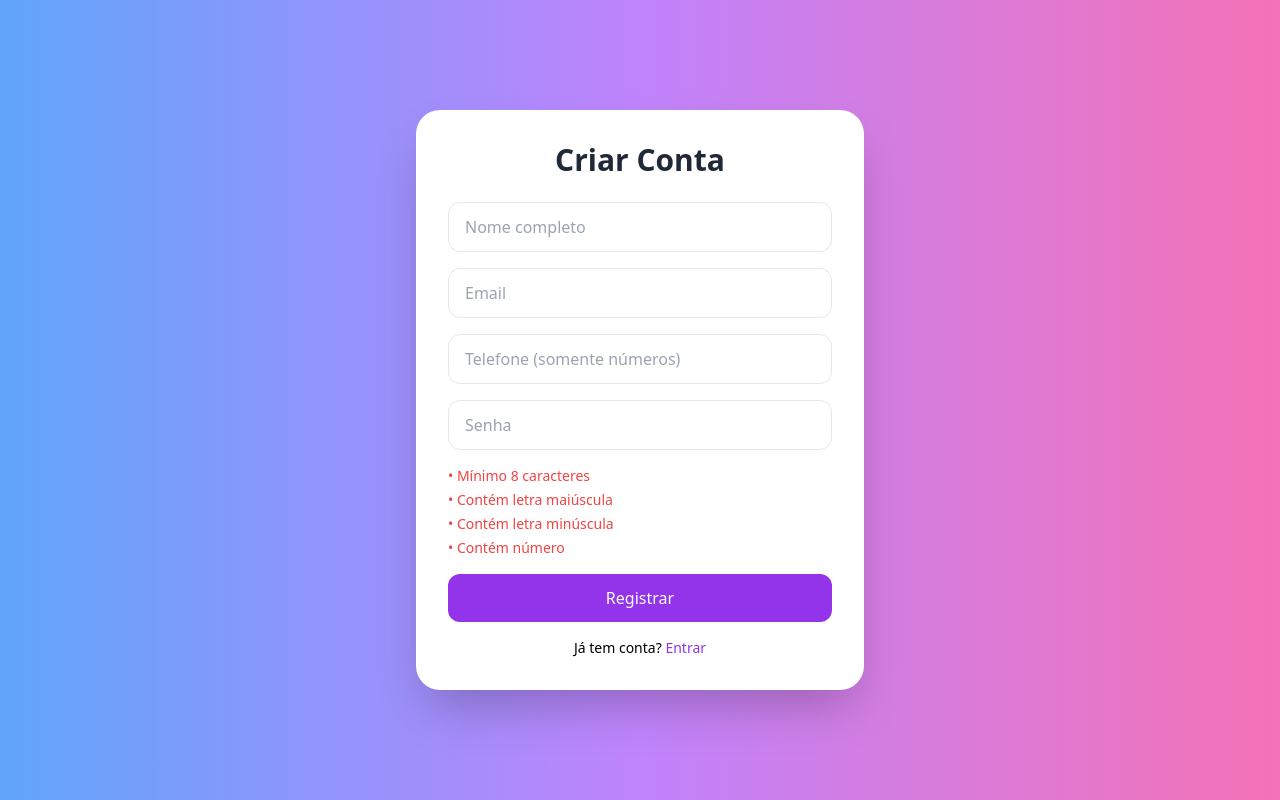
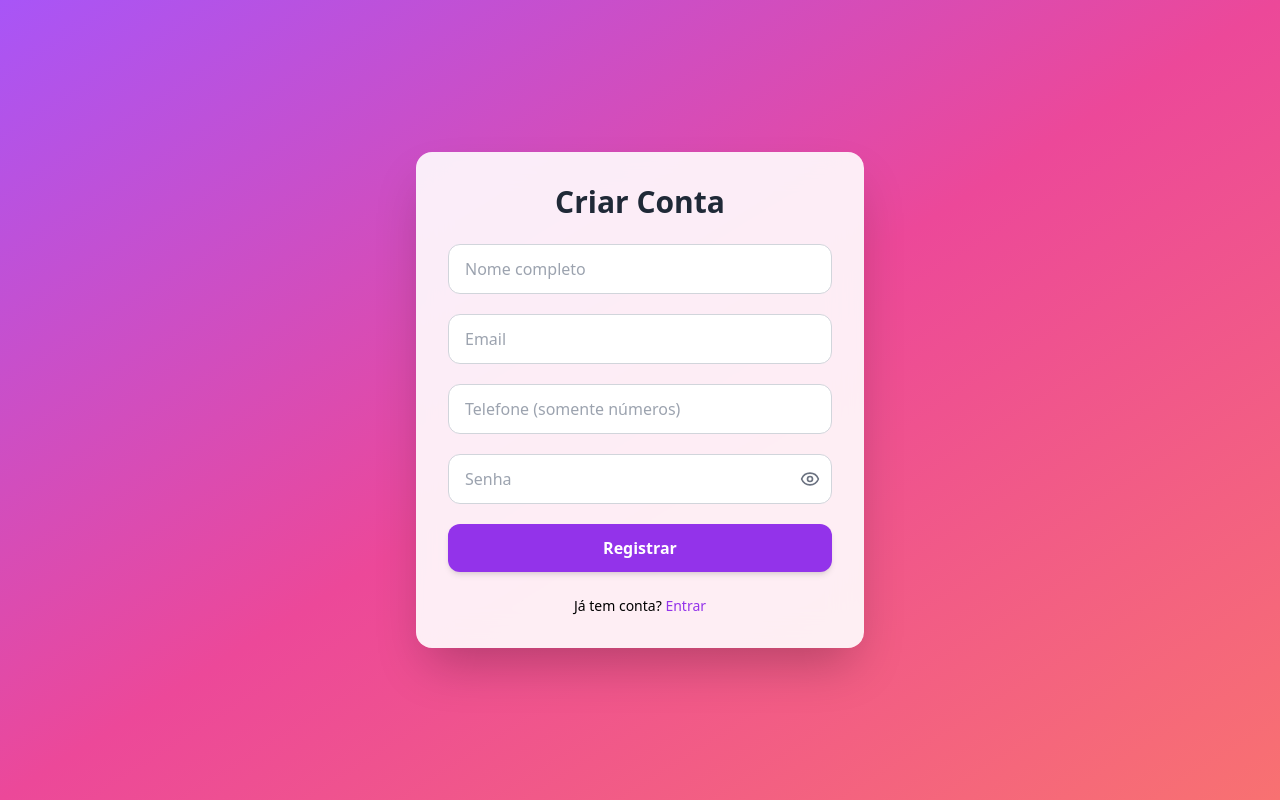
Before and after one commit to BaiConNet/barber-admin, a React (Vite) app: page /register in a window 1280 px wide. Built offline with nearby package versions, Linux system fonts and the light colour scheme.

Commit message:
fix: bugs

```diff
--- a/src/pages/LoginPage/Login.jsx
+++ b/src/pages/LoginPage/Login.jsx
@@ -1,8 +1,8 @@
 import { useState } from "react";
 import axios from "axios";
-import { Link } from "react-router-dom";
+import { Link, useNavigate } from "react-router-dom";
 import { useAuth } from "../../context/AuthContext.jsx";
-import { useNavigate } from "react-router-dom";
+import { Eye, EyeOff, Loader2 } from "lucide-react";
 
 export default function Login() {
   const { login } = useAuth();
@@ -10,6 +10,7 @@ export default function Login() {
 
   const [email, setEmail] = useState("");
   const [senha, setSenha] = useState("");
+  const [mostrarSenha, setMostrarSenha] = useState(false);
   const [erro, setErro] = useState("");
   const [loading, setLoading] = useState(false);
 
@@ -30,13 +31,9 @@ export default function Login() {
       }
 
       login({ token: data.token, user: data.user });
-
-    // Limpa a senha do estado
-    setSenha("");
-
+      setSenha(""); // limpa senha
       navigate("/dashboard");
     } catch (error) {
-    console.log(error);
       if (error.response) {
         setErro(error.response.data.message || "Email ou senha inválidos");
       } else {
@@ -47,17 +44,21 @@ export default function Login() {
     }
   };
 
-
   return (
-    <div className="flex items-center justify-center min-h-screen bg-gradient-to-r from-blue-400 via-purple-400 to-pink-400">
-      <div className="w-full max-w-md p-8 bg-white rounded-3xl shadow-2xl border border-gray-200">
-        <h1 className="text-3xl font-extrabold text-center text-gray-800 mb-8">
+    <div className="flex items-center justify-center min-h-screen bg-gradient-to-br from-purple-500 via-pink-500 to-red-400 px-4">
+      <div className="w-full max-w-md p-6 sm:p-8 bg-white/90 backdrop-blur-lg rounded-2xl shadow-2xl">
+        <h1 className="text-2xl sm:text-3xl font-extrabold text-center text-gray-800 mb-6 sm:mb-8">
           Barber Admin
         </h1>
-        <form className="space-y-6" onSubmit={handleSubmit}>
+
+        <form className="space-y-5" onSubmit={handleSubmit}>
           {erro && (
-            <p className="text-center text-red-500 text-sm font-medium">{erro}</p>
+            <p className="text-center text-red-500 text-sm font-medium bg-red-100 py-2 rounded-md">
+              {erro}
+            </p>
           )}
+
+          {/* Email */}
           <div>
             <label className="block text-sm font-semibold text-gray-700 mb-2">
               Email
@@ -68,41 +69,54 @@ export default function Login() {
               onChange={(e) => setEmail(e.target.value)}
               placeholder="seu@email.com"
               className="w-full px-4 py-3 border border-gray-300 rounded-xl focus:outline-none focus:ring-2 focus:ring-purple-500 focus:border-transparent transition"
+              required
             />
           </div>
+
+          {/* Senha */}
           <div>
             <label className="block text-sm font-semibold text-gray-700 mb-2">
               Senha
             </label>
+            <div className="relative">
               <input
-              type="password"
+                type={mostrarSenha ? "text" : "password"}
                 value={senha}
                 onChange={(e) => setSenha(e.target.value)}
                 placeholder="********"
                 className="w-full px-4 py-3 border border-gray-300 rounded-xl focus:outline-none focus:ring-2 focus:ring-purple-500 focus:border-transparent transition"
+                required
               />
+              <button
+                type="button"
+                onClick={() => setMostrarSenha(!mostrarSenha)}
+                className="absolute right-3 top-1/2 transform -translate-y-1/2 text-gray-500 hover:text-gray-700"
+              >
+                {mostrarSenha ? <EyeOff size={20} /> : <Eye size={20} />}
+              </button>
             </div>
+          </div>
+
+          {/* Botão */}
           <button
             type="submit"
             disabled={loading}
-            className="w-full py-3 px-4 bg-purple-600 text-white font-semibold rounded-xl shadow-md hover:bg-purple-700 hover:shadow-lg transition duration-300"
+            className="w-full py-3 px-4 bg-purple-600 text-white font-semibold rounded-xl shadow-md hover:bg-purple-700 hover:shadow-lg transition duration-300 flex items-center justify-center"
           >
-            {loading ? "Entrando..." : "Entrar"}
+            {loading ? (
+              <Loader2 className="w-5 h-5 animate-spin" />
+            ) : (
+              "Entrar"
+            )}
           </button>
         </form>
 
         {/* Links extras */}
-        <div className="mt-6 flex justify-between text-sm">
-          <Link
-            to="/forgot-password"
-            className="text-purple-600 hover:underline"
-          >
+        <div className="mt-6 flex flex-col sm:flex-row sm:justify-between text-sm gap-2 sm:gap-0 text-center">
+          <Link to="/forgot-password" className="text-purple-600 hover:underline">
             Esqueci minha senha
           </Link>
-          <Link
-            to="/register"
-            className="text-purple-600 hover:underline"
-          >
+          <Link to="/register" className="text-purple-600 hover:underline">
             Criar conta
           </Link>
         </div>
--- a/src/pages/registerPage/Register.jsx
+++ b/src/pages/registerPage/Register.jsx
@@ -1,6 +1,7 @@
 import { useState } from "react";
 import axios from "axios";
 import { useNavigate, Link } from "react-router-dom";
+import { Eye, EyeOff, Loader2, HelpCircle } from "lucide-react";
 
 export default function Register() {
   const navigate = useNavigate();
@@ -9,81 +10,69 @@ export default function Register() {
     email: "",
     telefone: "",
     senha: "",
-    role: "BARBEIRO"
+    role: "BARBEIRO",
   });
 
   const [erro, setErro] = useState("");
   const [loading, setLoading] = useState(false);
+  const [mostrarSenha, setMostrarSenha] = useState(false);
+
+  const [touched, setTouched] = useState({
+    nome: false,
+    email: false,
+    telefone: false,
+    senha: false,
+  });
 
   const [senhaValida, setSenhaValida] = useState({
     maiuscula: false,
     minuscula: false,
     numero: false,
-    comprimento: false
+    comprimento: false,
   });
 
   const handleChange = (e) => {
     const { name, value } = e.target;
-
     let valor = value;
 
-    if(name === "telefone") {
-      valor = valor.replace(/\D/g, "").slice(0, 11);
-    }
+    if (name === "telefone") valor = valor.replace(/\D/g, "").slice(0, 11);
 
     setForm({ ...form, [name]: valor });
 
     if (name === "senha") {
-      const regexMaiuscula = /[A-Z]/.test(value);
-      const regexMinuscula = /[a-z]/.test(value);
-      const regexNumero = /\d/.test(value);
-      const regexComprimento = value.length >= 8;
+      setSenhaValida({
+        maiuscula: /[A-Z]/.test(valor),
+        minuscula: /[a-z]/.test(valor),
+        numero: /\d/.test(valor),
+        comprimento: valor.length >= 8,
+      });
+    }
+  };
 
-      setSenhaValida({
-        maiuscula: regexMaiuscula,
-        minuscula: regexMinuscula,
-        numero: regexNumero,
-        comprimento: regexComprimento
-      });
+  const handleBlur = (e) => {
+    const { name } = e.target;
+    setTouched({ ...touched, [name]: true });
+  };
 
-      // Mensagem de erro
-      if (!regexMaiuscula || !regexMinuscula || !regexNumero || !regexComprimento) {
-        setErro("Senha não atende aos requisitos.");
-      } else {
-        setErro("");
-      }
-    }
-
-  if (name === "nome") {
-      const regexNome = /^[A-Za-zÀ-ÿ\s]+$/.test(valor);
-      if (!regexNome || valor.trim().length < 30 || valor.trim().length > 30) {
-        setErro("O nome deve conter nome e sobrenome.");
-      } else {
-        setErro("");
-      }
-    }
-
-  if (name === "email") {
-      const regexEmail = /^[^\s@]+@[^\s@]+\.[^\s@]+$/.test(valor);
-      if (!regexEmail) {
-        setErro("Informe um email válido.");
-      } else {
-        setErro("");
-      }
-    }
-
-  if (name === "telefone") {
-      if (valor.length < 11) {
-        setErro("Telefone deve ter 11 dígitos.");
-      } else {
-        setErro("");
-      }
-    }
+  const validarCampo = (name) => {
+    const valor = form[name];
+    if (name === "nome") return valor.trim().split(" ").length >= 2;
+    if (name === "email") return /^[^\s@]+@[^\s@]+\.[^\s@]+$/.test(valor);
+    if (name === "telefone") return valor.length === 11;
+    if (name === "senha")
+      return Object.values(senhaValida).every(Boolean);
+    return true;
   };
 
   const handleSubmit = async (e) => {
     e.preventDefault();
-    if (erro) return;
+
+    if (!Object.keys(form).every(validarCampo)) {
+      setErro("Por favor, preencha todos os campos corretamente.");
+      return;
+    }
+
+    setErro("");
     setLoading(true);
 
     try {
@@ -101,83 +90,111 @@ export default function Register() {
   };
 
   return (
-    <div className="flex items-center justify-center min-h-screen bg-gradient-to-r from-blue-400 via-purple-400 to-pink-400">
-      <div className="w-full max-w-md p-8 bg-white rounded-3xl shadow-2xl">
-        <h1 className="text-3xl font-bold text-center text-gray-800 mb-6">
+    <div className="flex items-center justify-center min-h-screen bg-gradient-to-br from-purple-500 via-pink-500 to-red-400 px-4">
+      <div className="w-full max-w-md p-6 sm:p-8 bg-white/90 backdrop-blur-lg rounded-2xl shadow-2xl">
+        <h1 className="text-2xl sm:text-3xl font-extrabold text-center text-gray-800 mb-6">
           Criar Conta
         </h1>
-        <form className="space-y-4" onSubmit={handleSubmit}>
-          {erro && <p className="text-red-500 text-center">{erro}</p>}
 
+        <form className="space-y-5" onSubmit={handleSubmit}>
+          {erro && (
+            <p className="text-center text-red-500 text-sm font-medium bg-red-100 py-2 rounded-md">
+              {erro}
+            </p>
+          )}
+
+          {/* Nome */}
           <input
             type="text"
             name="nome"
             value={form.nome}
             onChange={handleChange}
+            onBlur={handleBlur}
             placeholder="Nome completo"
-            className="w-full px-4 py-3 border rounded-xl"
+            className={`w-full px-4 py-3 border rounded-xl focus:outline-none focus:ring-2 focus:ring-purple-500 ${
+              touched.nome && !validarCampo("nome") ? "border-red-500" : "border-gray-300"
+            }`}
+            required
           />
+          {touched.nome && !validarCampo("nome") && (
+            <p className="text-red-500 text-sm">Informe nome e sobrenome.</p>
+          )}
 
+          {/* Email */}
           <input
             type="email"
             name="email"
             value={form.email}
             onChange={handleChange}
+            onBlur={handleBlur}
             placeholder="Email"
-            className="w-full px-4 py-3 border rounded-xl"
+            className={`w-full px-4 py-3 border rounded-xl focus:outline-none focus:ring-2 focus:ring-purple-500 ${
+              touched.email && !validarCampo("email") ? "border-red-500" : "border-gray-300"
+            }`}
+            required
           />
+          {touched.email && !validarCampo("email") && (
+            <p className="text-red-500 text-sm">Informe um email válido.</p>
+          )}
 
+          {/* Telefone */}
           <input
             type="text"
             name="telefone"
             value={form.telefone}
             onChange={handleChange}
+            onBlur={handleBlur}
             placeholder="Telefone (somente números)"
-            className="w-full px-4 py-3 border rounded-xl"
+            className={`w-full px-4 py-3 border rounded-xl focus:outline-none focus:ring-2 focus:ring-purple-500 ${
+              touched.telefone && !validarCampo("telefone") ? "border-red-500" : "border-gray-300"
+            }`}
+            required
           />
+          {touched.telefone && !validarCampo("telefone") && (
+            <p className="text-red-500 text-sm">Telefone deve ter 11 dígitos.</p>
+          )}
 
+          {/* Senha */}
+          <div className="relative">
             <input
-            type="password"
+              type={mostrarSenha ? "text" : "password"}
               name="senha"
               value={form.senha}
               onChange={handleChange}
+              onBlur={handleBlur}
               placeholder="Senha"
-            className="w-full px-4 py-3 border rounded-xl"
+              className={`w-full px-4 py-3 border rounded-xl focus:outline-none focus:ring-2 focus:ring-purple-500 ${
+                touched.senha && !validarCampo("senha") ? "border-red-500" : "border-gray-300"
+              }`}
+              required
             />
+            <button
+              type="button"
+              onClick={() => setMostrarSenha(!mostrarSenha)}
+              className="absolute right-3 top-1/2 transform -translate-y-1/2 text-gray-500 hover:text-gray-700"
+            >
+              {mostrarSenha ? <EyeOff size={20} /> : <Eye size={20} />}
+            </button>
 
-          {/* Checklist de senha */}
-          <div className="text-sm mt-2 space-y-1">
-            <p className={senhaValida.comprimento ? "text-green-600" : "text-red-500"}>
-              • Mínimo 8 caracteres
-            </p>
-            <p className={senhaValida.maiuscula ? "text-green-600" : "text-red-500"}>
-              • Contém letra maiúscula
-            </p>
-            <p className={senhaValida.minuscula ? "text-green-600" : "text-red-500"}>
-              • Contém letra minúscula
-            </p>
-            <p className={senhaValida.numero ? "text-green-600" : "text-red-500"}>
-              • Contém número
-            </p>
           </div>
-
+          {!validarCampo("senha") && touched.senha && (
+            <div className="right-10 top-1/2 transform -translate-y-1/2 text-gray-400 flex items-center gap-1">
+              <HelpCircle size={18} />
+              <span className="text-xs text-gray-700 bg-gray-200 rounded px-1 py-0.5">
+                Mín 8 caracteres, maiúscula, minúscula e número
+              </span>
+            </div>
+          )}
           <button
             type="submit"
-            disabled={
-              loading ||
-              erro ||
-              !form.senha ||
-              !form.nome ||
-              !form.email ||
-              !form.telefone
-            }
-            className="w-full py-3 bg-purple-600 text-white rounded-xl"
+            disabled={loading}
+            className="w-full py-3 bg-purple-600 text-white font-semibold rounded-xl shadow-md hover:bg-purple-700 hover:shadow-lg transition flex items-center justify-center"
           >
-            {loading ? "Criando..." : "Registrar"}
+            {loading ? <Loader2 className="w-5 h-5 animate-spin" /> : "Registrar"}
           </button>
         </form>
 
-        <p className="text-sm text-center mt-4">
+        <p className="text-sm text-center mt-6">
           Já tem conta?{" "}
           <Link to="/login" className="text-purple-600 hover:underline">
             Entrar
--- a/src/routes/AppRoutes.jsx
+++ b/src/routes/AppRoutes.jsx
@@ -10,6 +10,7 @@ import ForgotPassword from "../pages/ForgotPasswordPage/ForgotPassword.jsx";
 import ResetPassword from "../pages/ResetPasswordPage/ResetPassword.jsx";
 import PrivateLayout from "../components/PrivateLayout.jsx";
 import PrivateRoute from "../components/PrivateRoute.jsx";
+import ConfirmEmail from "../pages/ConfirmEmailPage/ConfirmEmail.jsx";
 
 export default function AppRoutes() {
   return (
@@ -19,6 +20,7 @@ export default function AppRoutes() {
       <Route path="/register" element={<Register />} />
       <Route path="/forgot-password" element={<ForgotPassword />} />
       <Route path="/reset-password/:token" element={<ResetPassword />} />
+      <Route path="/confirm-email" element={<ConfirmEmail />} />
 
       {/* Rotas privadas */}
       <Route
```
Also changed, not shown: src/pages/AdminDashboardPage/Servicos.jsx (+64 -86 lines), src/pages/ConfirmEmailPage/ConfirmEmail.jsx (added, +34 -0 lines). Lines whose indentation alone changed are shown as unchanged.
